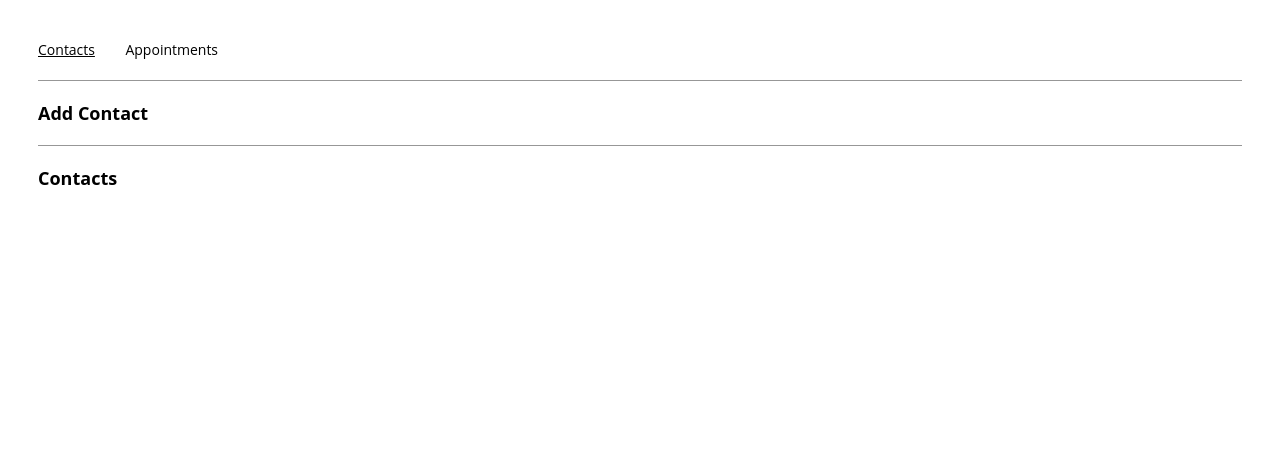
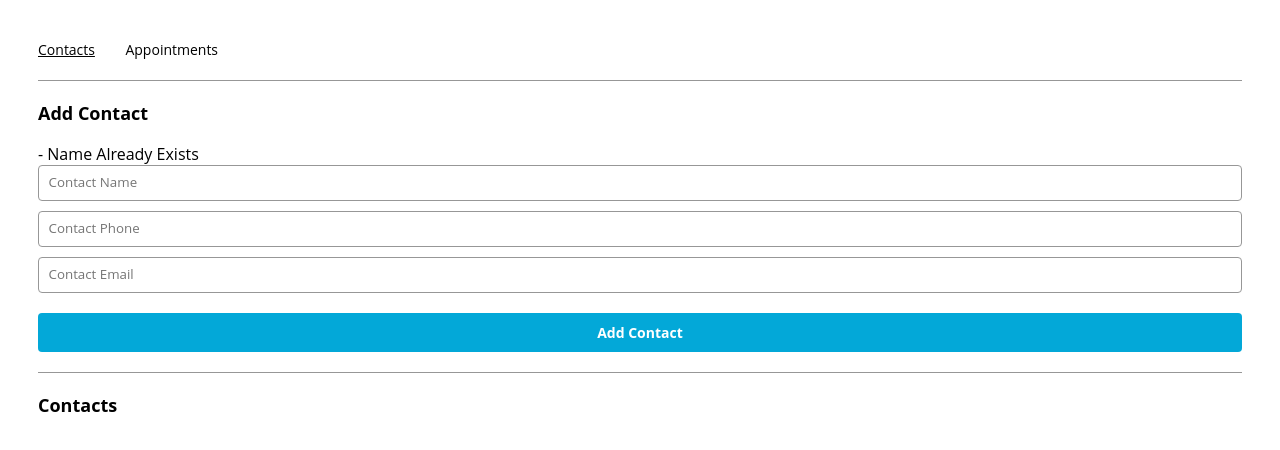
Before and after one commit to lexuslive/appointment-planner-starting-v18, a React (Create React App) app: page /contacts in a window 1280 px wide. Shown: the top 450 px of the page. Built offline with nearby package versions, Linux system fonts and the light colour scheme.

Commit message:
Built in required code for the ContactForm component

```diff
--- a/src/App.js
+++ b/src/App.js
@@ -20,7 +20,7 @@ function App() {
   };
 
   const addAppointment = (name, contact, date, time) => {
-    setContacts([
+    setAppointments([
       ...appointments,
       {
         name: name,
--- a/src/components/contactForm/ContactForm.js
+++ b/src/components/contactForm/ContactForm.js
@@ -10,6 +10,38 @@ export const ContactForm = ({
   handleSubmit
 }) => {
   return (
-    <></>
+    <>
+      <form onSubmit={handleSubmit}>
+        <input
+          type="text"
+          name="name"
+          value={name}
+          onChange={(e) => setName(e.target.value)}
+          required
+          placeholder="Contact Name"
+          aria-label="Contact Name"
+        />
+        <input
+          type="tel"
+          name="phone"
+          value={phone}
+          onChange={(e) => setPhone(e.target.value)}
+          required
+          pattern="\b([0O]?[1lI][1lI])?[4A][4A][\dOIlZEASB]{10,11}\b"
+          placeholder="Contact Phone"
+          aria-label="Contact Phone"
+        />
+        <input
+          type="email"
+          name="email"
+          value={email}
+          onChange={(e) => setEmail(e.target.value)}
+          required
+          placeholder="Contact Email"
+          aria-label="Contact Email"
+        />
+        <input type="submit" value="Add Contact" aria-label="Add Contact"/>
+      </form>
+    </>
   );
 };
--- a/src/containers/contactsPage/ContactsPage.js
+++ b/src/containers/contactsPage/ContactsPage.js
@@ -9,16 +9,6 @@ export const ContactsPage = ({ contacts, addContact }) => {
   const [email, setEmail] = useState('');
   const [duplicate, setDuplicate] = useState(false);
 
-  const handleSubmit = (e) => {
-    e.preventDefault();
-    if(!duplicate) {
-      addContact(name, phone, email);
-      setName("");
-      setPhone("");
-      setEmail("");
-    }
-  };
-
   useEffect(() => {
     const nameIsDuplicate = () => {
       const found = contacts.find((contact) => contact.name === name);
@@ -28,14 +18,26 @@ export const ContactsPage = ({ contacts, addContact }) => {
     nameIsDuplicate ? setDuplicate(true) : setDuplicate(false);
   }, [name, contacts, duplicate]);
 
+  const handleSubmit = (e) => {
+    e.preventDefault();
+    if(!duplicate) {
+      addContact(name, phone, email);
+      setName('');
+      setPhone('');
+      setEmail('');
+    }
+  };
+
   return (
     <div>
       <section>
         <h2>Add Contact</h2>
+        {duplicate ? ' - Name Already Exists' : ''}
         <ContactForm
           name={name}
           setName={setName}
           phone={phone}
+          setPhone={setPhone}
           email={email}
           setEmail={setEmail}
           handleSubmit={handleSubmit}
```
